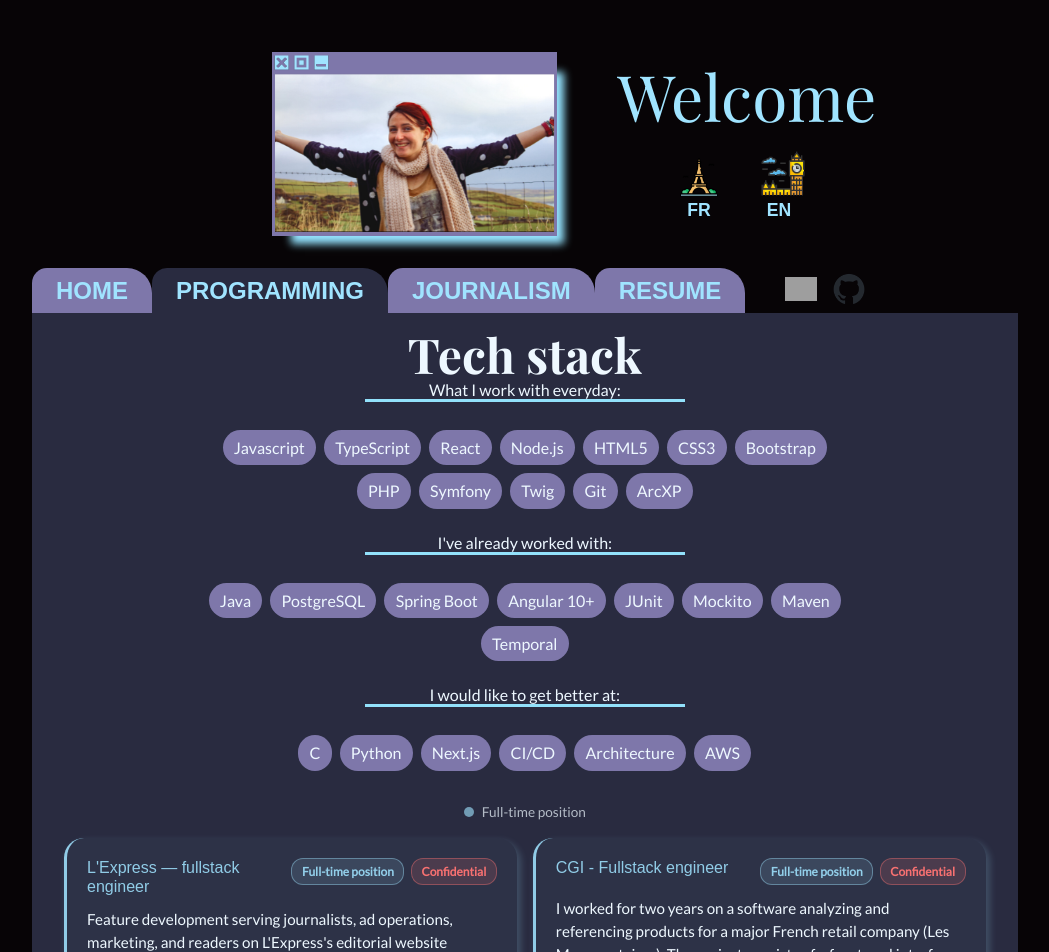
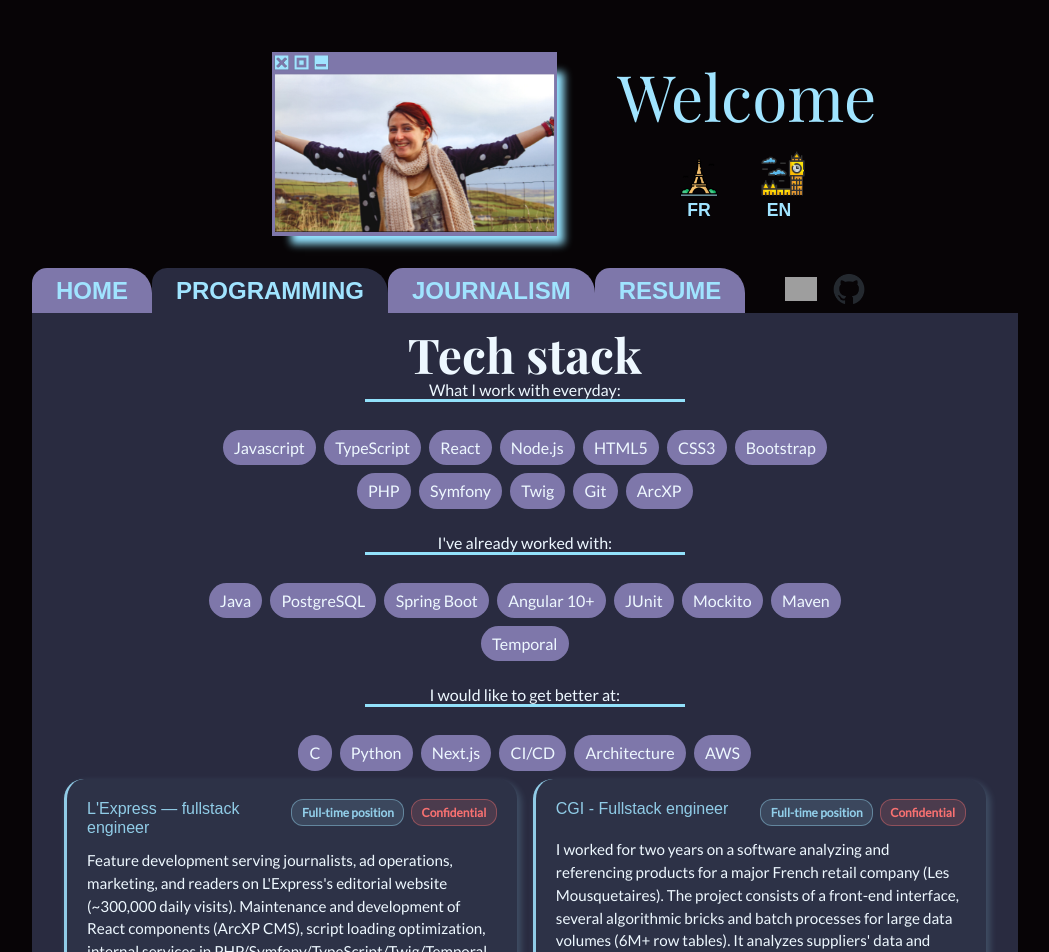
Before and after one commit to livprojects/tech-teapot, a React (Vite) app: page /programming in a window 1280 px wide. Shown: the top 952 px of the page, without its empty margins (96-1145 px from the left). Built offline with nearby package versions, Linux system fonts and the light colour scheme; grey boxes are pictures that could not be loaded; a web font is replaced by a local one.

Commit message:
quick fix label

```diff
--- a/src/components/home/development/projects/projects.jsx
+++ b/src/components/home/development/projects/projects.jsx
@@ -53,10 +53,6 @@
                 </div>
             </div>
 
-            <div className="projects-key">
-                <span className="key-fulltime-dot"></span>
-                <span className="key-fulltime-label">{t('laboratory.project.fulltime-label')}</span>
-            </div>
 
             <div className="projects">
                 {projects.map((project) => {
```
